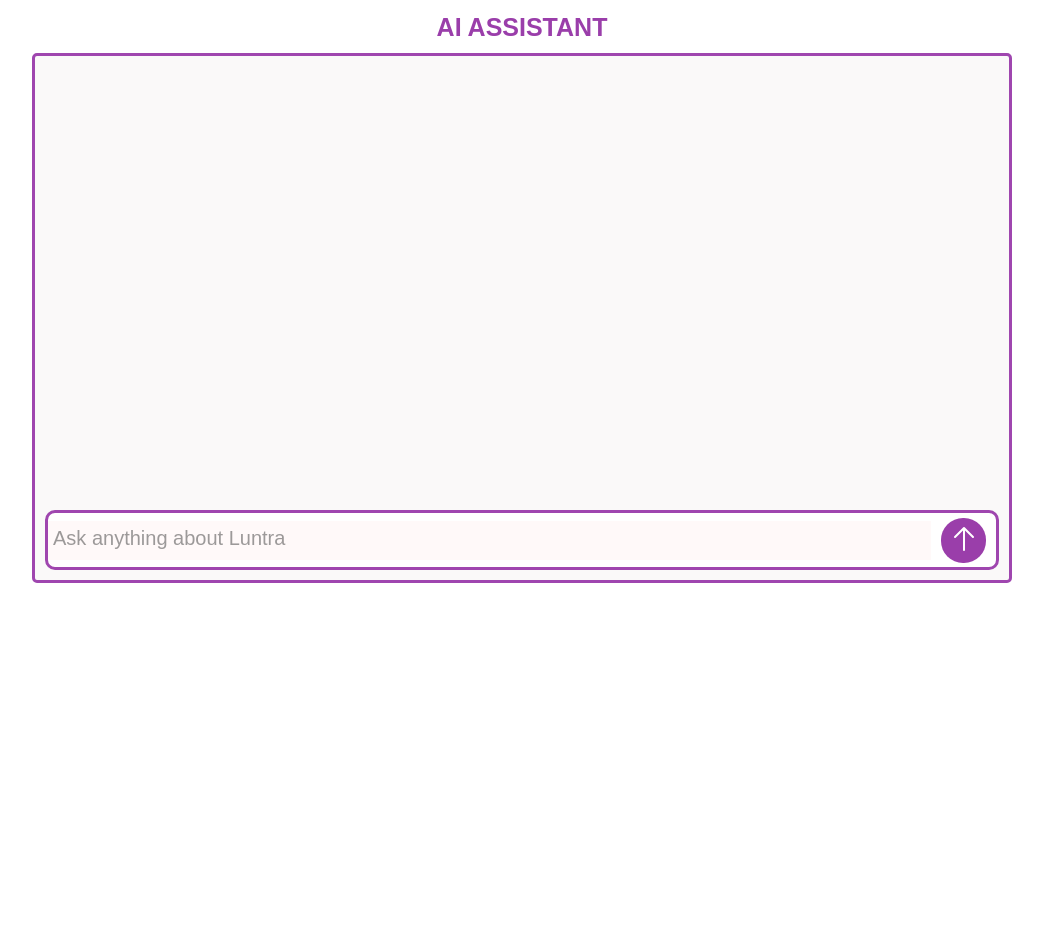
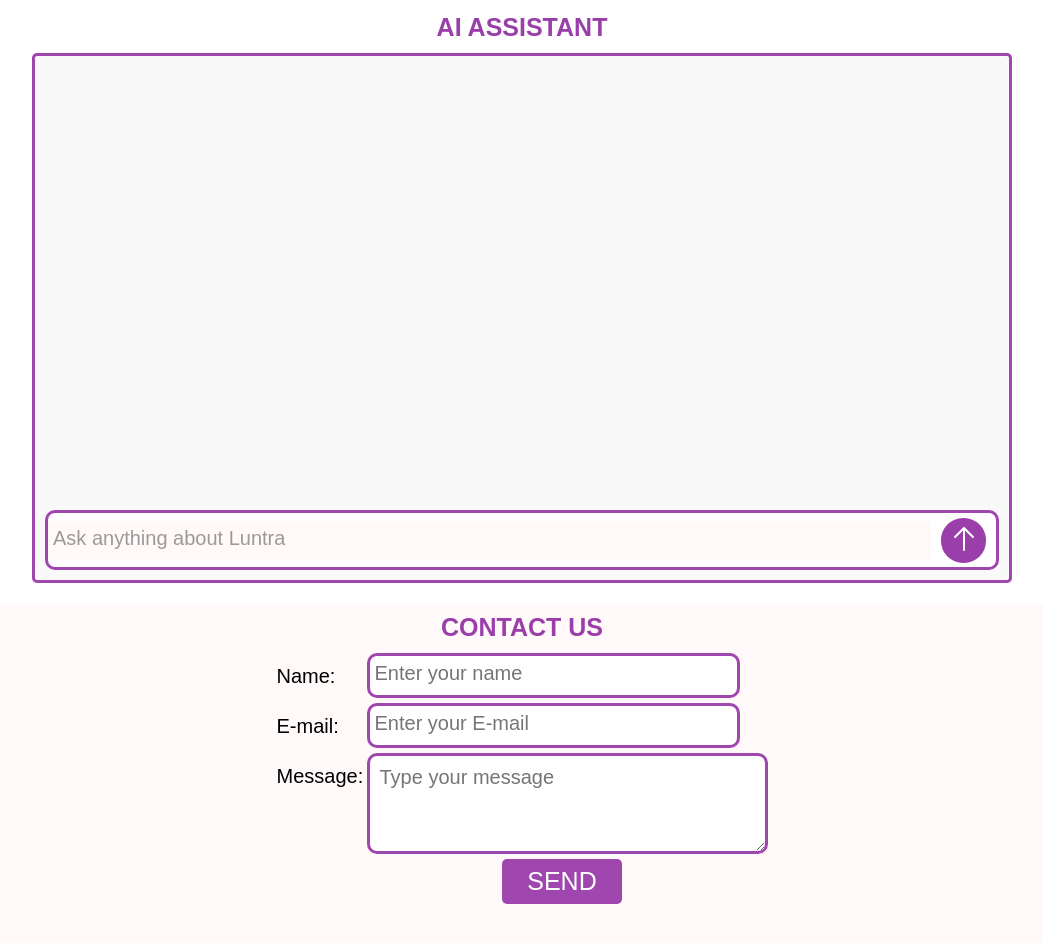
Before and after one commit to Ishimweric/Luntra, a plain HTML site: page index.html in a window 1280 px wide. Shown: the part 3077-4020 px from the top of the page, without its empty margins (118-1161 px from the left). Before the commit the page ends 3680 px from the top, so only its background shows below. Drawn offline with Linux system fonts and the light colour scheme; a web font is replaced by a local one.

Commit message:
Added form section

```diff
--- a/index.html
+++ b/index.html
@@ -256,6 +256,29 @@
                 </div>
             </div>
         </section>
+
+        <section class="form-section">
+            <h3 class="form-title">CONTACT US</h3>
+            <div class="form-container">
+                <form>
+                    <div class="input-row">
+                        <label for="name">Name: </label>
+                        <input type="text" id="name" placeholder="Enter your name" required>
+                    </div>
+                    <div class="input-row">
+                        <label for="e-mail">E-mail: </label>
+                        <input type="email" id="e-mail" placeholder="Enter your E-mail" required>
+                    </div>
+                    <div class="input-row">
+                        <label for="message" class="input-message">Message: </label>
+                        <textarea name="message" id="message" cols="45" rows="5" placeholder="Type your message"></textarea>
+                    </div>
+                    <div class="send-form-button">
+                        <input type="submit" value="SEND">
+                    </div>
+                </form>
+            </div>
+        </section>
     </main>
     <footer></footer>
 </body>
--- a/main.css
+++ b/main.css
@@ -181,7 +181,7 @@
     display: flex;
     flex-direction: column;
 }
-.testimonials-title, .ourteam-title, .faqs-title, .chatbot-title{
+.testimonials-title, .ourteam-title, .faqs-title, .chatbot-title, .form-title{
     height: 50px;
     color: #9A3EAA;
     font-size: 25px;
@@ -395,3 +395,74 @@
 .arrow-icon {
   filter: invert(1) brightness(2);
 }
+
+.form-section{
+    background-color: #FFF9F9;
+    height: 340px;
+    display: flex;
+    flex-direction: column;
+
+}
+.form-container{
+    display: flex;
+    flex-direction: column;
+    justify-content: center;
+    align-items: center;
+}
+form{
+    display: flex;
+    flex-direction: column;
+}
+.input-row{
+    display: flex;
+    align-items: start;
+    column-gap: 10px;
+    margin-bottom: 5px;
+}
+.input-row label{
+    width: 80px;
+    font-size: 20px;
+    margin-top: 12px;
+}
+.input-message{
+    margin-top: 50px;
+}
+.input-row input{
+    width: 373px;
+    padding: 12px 5px;
+    border-color: #9f46af;
+    border-radius: 10px;
+    border-width: 3px;
+    border-style: solid;
+}
+input::placeholder{
+    font-size: 20px;
+}
+textarea{
+    border-color: #9f46af;
+    border-radius: 10px;
+    border-width: 3px;
+    border-style: solid;
+    padding: 10px;
+}
+textarea::placeholder{
+    font-size: 20px;
+}
+.send-form-button{
+    display: flex;
+    justify-content: center;
+    margin-left: 80px;
+}
+.send-form-button input{
+    padding: 8px 25px;
+    background-color: #9f46af;
+    color: white;
+    font-size: 25px;
+    border: none;
+    border-radius: 5px;
+    cursor: pointer;
+    transition: background-color 0.3s;
+}
+.send-form-button input:hover{
+    background-color: #650775;
+}
```
